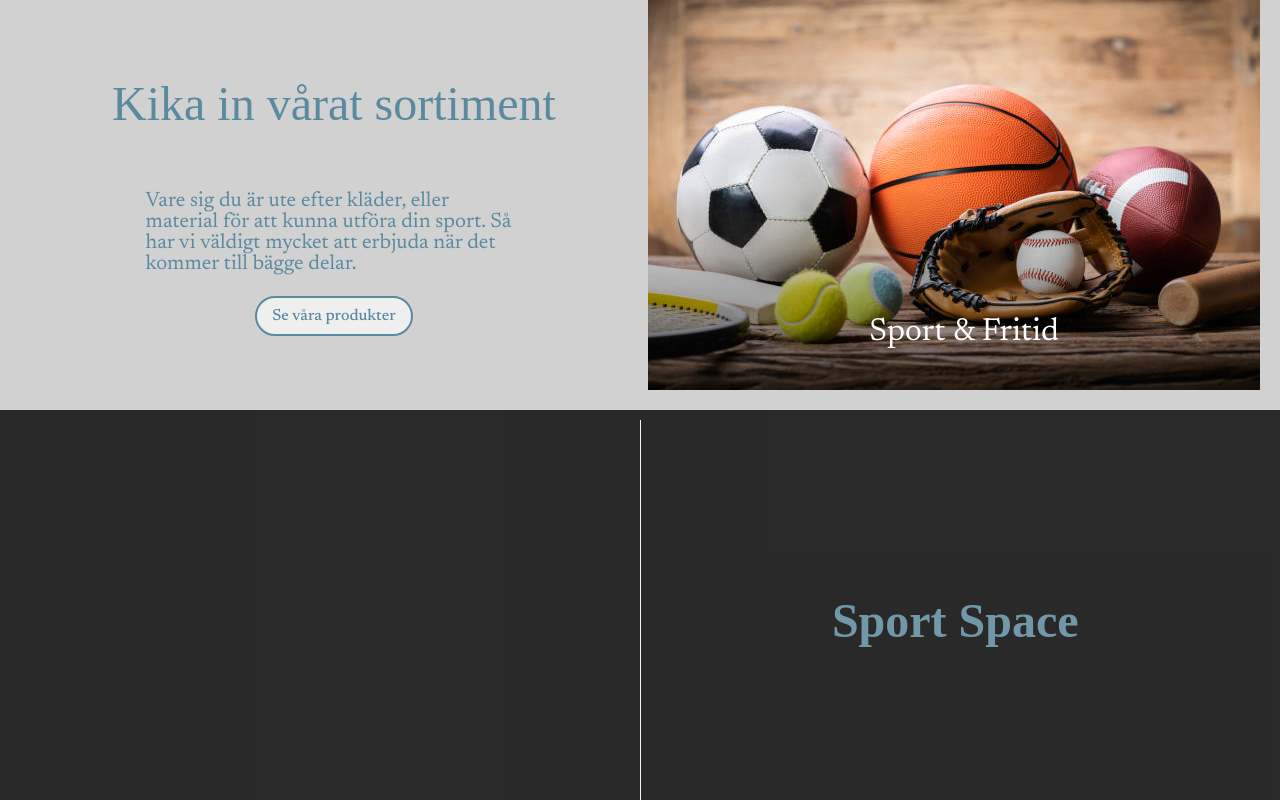
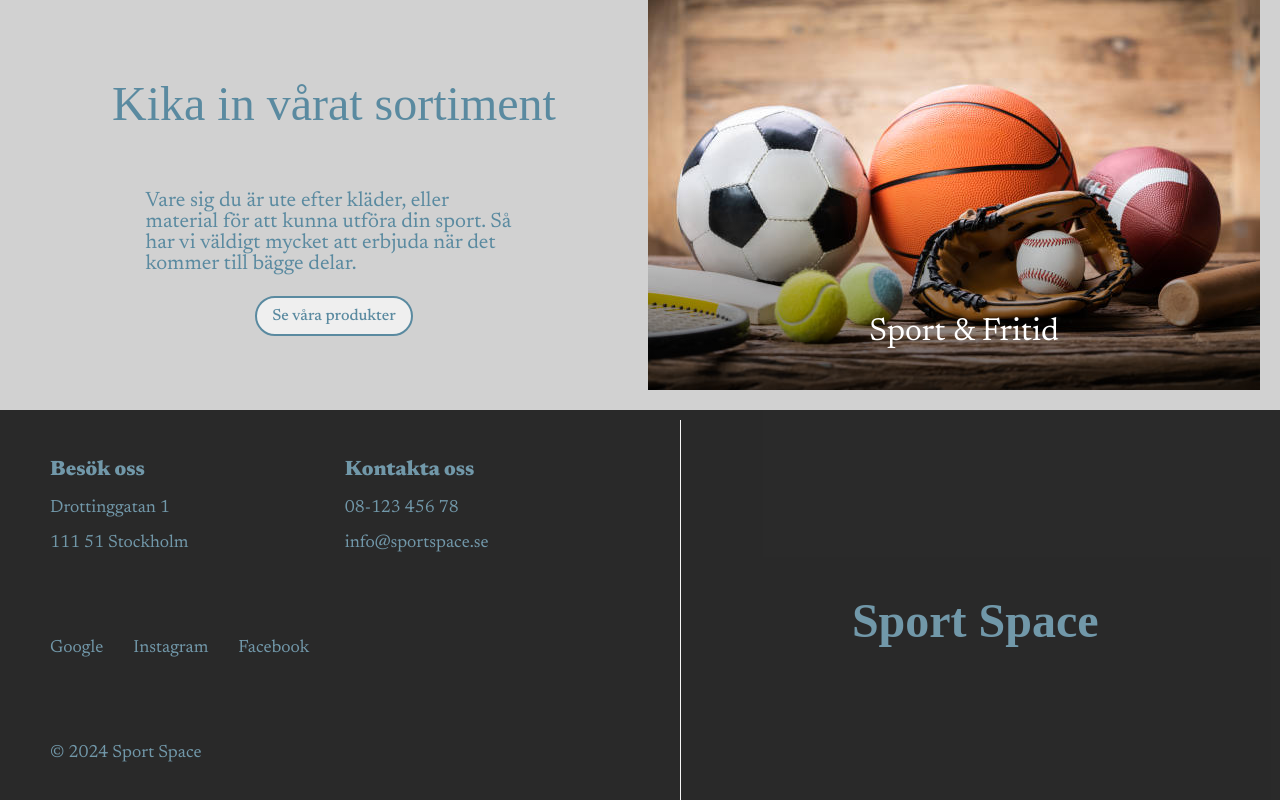
Before and after one commit to GustavssonMarcus/Exam, a Next.js app in the folder frontend/sport-space/: page / in a window 1280 px wide. Shown: the part 968-1768 px from the top of the page. Built offline with nearby package versions, Linux system fonts and the light colour scheme; a web font is replaced by a local one.

Commit message:
Footer design

```diff
--- a/frontend/sport-space/src/app/components/footer/footer.tsx
+++ b/frontend/sport-space/src/app/components/footer/footer.tsx
@@ -6,10 +6,14 @@ const Footer = () => {
       <div className='footer-content'>
         <div className='footer-content-top'>
           <div className='footer-content-top-visit'>
-            <p>Besök oss</p>
+            <h4>Besök oss</h4>
+            <p>Drottinggatan 1</p>
+            <p>111 51 Stockholm</p>
           </div>
           <div className='footer-content-top-contact'>
-            <p>Kontakta oss</p>
+            <h4>Kontakta oss</h4>
+            <p>08-123 456 78</p>
+            <p>info@sportspace.se</p>
           </div>
         </div>
         <div className='footer-content-middle'>
--- a/frontend/sport-space/src/app/scss/_footer.scss
+++ b/frontend/sport-space/src/app/scss/_footer.scss
@@ -12,8 +12,65 @@
         flex: 1;
         display: flex;
         flex-direction: column;
+        justify-content: space-between;
+        padding: 40px;
+        box-sizing: border-box;
         &-top {
             display: flex;
+            &-visit {
+                flex: 1;
+                h4 {
+                    color: v.$text-color;
+                    font-family: v.$text-font;
+                    font-size: 1.3rem;
+                    font-weight: 1000;
+                    margin: 0;
+                }
+                p {
+                    color: v.$text-color;
+                    font-family: v.$text-font;
+                    font-size: 1.1rem;
+                }
+            }
+            &-contact {
+                flex: 1;
+                h4 {
+                    color: v.$text-color;
+                    font-family: v.$text-font;
+                    font-size: 1.3rem;
+                    font-weight: 1000;
+                    margin: 0;
+                }
+                p {
+                    color: v.$text-color;
+                    font-family: v.$text-font;
+                    font-size: 1.1rem;
+                }
+            }
+        }
+        &-middle {
+            ul {
+                display: flex;
+                gap: 30px;
+                padding: 0;
+                li {
+                    list-style: none;
+                    color: v.$text-color;
+                    cursor: pointer;
+                    font-size: 1.1rem;
+                    font-family: v.$text-font;
+                }
+                li:hover {
+                    border-bottom: 2px solid v.$text-color;
+                }
+            }
+        }
+        &-bottom {
+            p {
+                color: v.$text-color;
+                font-size: 1.1rem;
+                font-family: v.$text-font;
+            }
         }
     }
     &-title {
```
